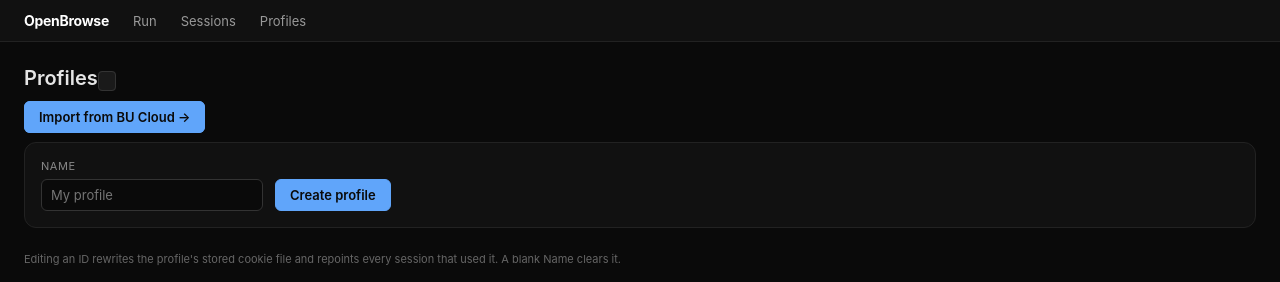
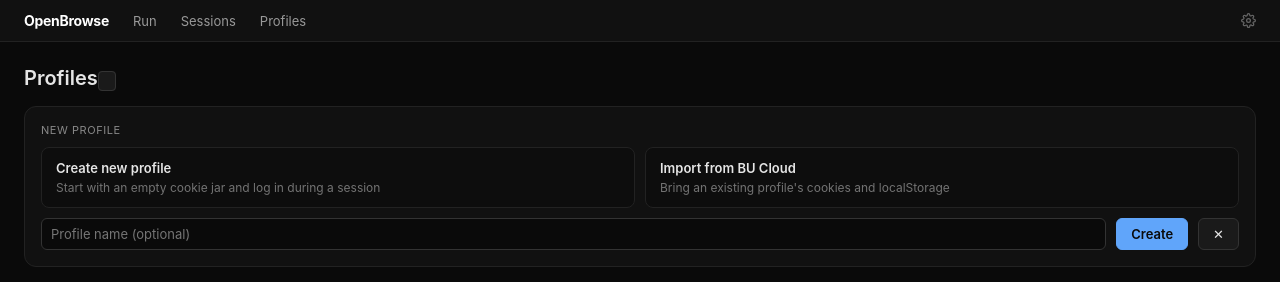
Before and after one commit to lujstn/openbrowse, a FastAPI app: template app/dashboard/templates/profiles.html in a window 1280 px wide. Shown: the top 282 px of the page. Run offline with FastAPI, Linux system fonts and the light colour scheme; the template is opened without the code that fills it, so the values that code supplies are empty; some libraries are stand-ins or nearby versions.

Commit message:
feat: settings page, profile edit flow, run screen refinements
Settings: a cog in the navbar opens a dashboard-auth-gated page that
edits every .env variable in place. Secret-looking values (key,
password, token, secret) render as hidden password fields that keep
their stored value when left blank, with a reveal toggle and a row for
adding new variables. Saving rewrites .env and notes that a restart is
needed.

Profiles: rows are read-only until Edit is clicked; the Save, Delete
and cancel actions then stay visible until used. The create button and
import link merge into one new-profile pane offering create-new versus
import-from-cloud.

Run screen: xhigh is labelled Extra High, and the capacity pill goes
muted with a grey dot when no browsers are in use.

The public default concurrency drops to 1 (config fallback,
.env.example and the setup wizard prefill); per-install values are
unaffected.

```diff
--- a/app/config.py
+++ b/app/config.py
@@ -42,7 +42,7 @@
         default_factory=lambda: _BASE / "data" / "screenshots"
     )
     max_concurrent_sessions: int = field(
-        default_factory=lambda: int(os.environ.get("MAX_CONCURRENT_SESSIONS", "2"))
+        default_factory=lambda: int(os.environ.get("MAX_CONCURRENT_SESSIONS", "1"))
     )
     default_model: str = "claude-sonnet-5"
     stale_session_minutes: int = 15
--- a/app/dashboard/routes.py
+++ b/app/dashboard/routes.py
@@ -35,6 +35,34 @@
 from app.profiles.storage import cookie_domains, read_state_file
 
 logger = logging.getLogger(__name__)
+
+_ENV_PATH = Path(__file__).resolve().parent.parent.parent / ".env"
+_KNOWN_ENV_VARS = [
+    "API_KEY",
+    "ANTHROPIC_API_KEY",
+    "OPENAI_API_KEY",
+    "CAPSOLVER_API_KEY",
+    "DASHBOARD_USER",
+    "DASHBOARD_PASSWORD",
+    "MAX_CONCURRENT_SESSIONS",
+    "DEFAULT_MODEL",
+]
+_SECRET_MARKERS = ("KEY", "PASSWORD", "TOKEN", "SECRET")
+
+
+def _is_secret_var(key: str) -> bool:
+    return any(m in key.upper() for m in _SECRET_MARKERS)
+
+
+def _read_env_file() -> dict[str, str]:
+    entries: dict[str, str] = {}
+    if _ENV_PATH.exists():
+        for line in _ENV_PATH.read_text().splitlines():
+            line = line.strip()
+            if line and not line.startswith("#") and "=" in line:
+                k, v = line.split("=", 1)
+                entries[k.strip()] = v
+    return entries
 
 _template_dir = Path(__file__).parent / "templates"
 templates = Jinja2Templates(directory=str(_template_dir))
@@ -194,7 +222,7 @@
     if spec.can_disable:
         options.append(("none", decorate("none", "None")))
     for level in spec.efforts:
-        label = "XHigh" if level == "xhigh" else level.capitalize()
+        label = "Extra High" if level == "xhigh" else level.capitalize()
         options.append((level, decorate(level, label)))
     return {"options": options, "default": recommended or spec.default}
 
@@ -449,6 +477,43 @@
     await pool.cancel(session_id)
     await crud.update_session(session_id, status="stopped")
     return JSONResponse({"ok": True, "action": "stop"})
+
+
+@router.get("/settings", response_class=HTMLResponse)
+async def settings_page(request: Request):
+    entries = _read_env_file()
+    keys = list(entries) + [k for k in _KNOWN_ENV_VARS if k not in entries]
+    rows = [
+        {
+            "key": k,
+            "value": "" if _is_secret_var(k) else entries.get(k, ""),
+            "present": k in entries,
+            "secret": _is_secret_var(k),
+        }
+        for k in keys
+    ]
+    return templates.TemplateResponse(
+        request,
+        "settings.html",
+        context={"rows": rows, "saved": request.query_params.get("saved") == "1"},
+    )
+
+
+@router.post("/settings")
+async def settings_save(request: Request):
+    form = await request.form()
+    entries = _read_env_file()
+    new: dict[str, str] = {}
+    for k, v in zip(form.getlist("key"), form.getlist("value")):
+        k, v = str(k).strip(), str(v).strip()
+        if not k:
+            continue
+        if _is_secret_var(k) and not v and k in entries:
+            new[k] = entries[k]
+        elif v:
+            new[k] = v
+    _ENV_PATH.write_text("\n".join(f"{k}={v}" for k, v in new.items()) + "\n")
+    return RedirectResponse("/settings?saved=1", status_code=303)
 
 
 @router.get("/profiles", response_class=HTMLResponse)
--- a/app/dashboard/templates/base.html
+++ b/app/dashboard/templates/base.html
@@ -47,6 +47,15 @@
       nav a.active {
         color: #fff;
         text-decoration: none;
+      }
+      nav .nav-cog {
+        margin-left: auto;
+        display: inline-flex;
+        align-items: center;
+        color: #666;
+      }
+      nav .nav-cog:hover {
+        color: #fff;
       }
       .container {
         max-width: 1400px;
@@ -158,6 +167,9 @@
       <a href="/">Run</a>
       <a href="/sessions">Sessions</a>
       <a href="/profiles">Profiles</a>
+      <a href="/settings" class="nav-cog" title="Settings" aria-label="Settings">
+        <svg width="15" height="15" viewBox="0 0 24 24" fill="none" stroke="currentColor" stroke-width="2" stroke-linecap="round" stroke-linejoin="round"><circle cx="12" cy="12" r="3"/><path d="M19.4 15a1.65 1.65 0 0 0 .33 1.82l.06.06a2 2 0 1 1-2.83 2.83l-.06-.06a1.65 1.65 0 0 0-1.82-.33 1.65 1.65 0 0 0-1 1.51V21a2 2 0 1 1-4 0v-.09A1.65 1.65 0 0 0 9 19.4a1.65 1.65 0 0 0-1.82.33l-.06.06a2 2 0 1 1-2.83-2.83l.06-.06a1.65 1.65 0 0 0 .33-1.82 1.65 1.65 0 0 0-1.51-1H3a2 2 0 1 1 0-4h.09A1.65 1.65 0 0 0 4.6 9a1.65 1.65 0 0 0-.33-1.82l-.06-.06a2 2 0 1 1 2.83-2.83l.06.06a1.65 1.65 0 0 0 1.82.33H9a1.65 1.65 0 0 0 1-1.51V3a2 2 0 1 1 4 0v.09a1.65 1.65 0 0 0 1 1.51 1.65 1.65 0 0 0 1.82-.33l.06-.06a2 2 0 1 1 2.83 2.83l-.06.06a1.65 1.65 0 0 0-.33 1.82V9a1.65 1.65 0 0 0 1.51 1H21a2 2 0 1 1 0 4h-.09a1.65 1.65 0 0 0-1.51 1z"/></svg>
+      </a>
     </nav>
     <div class="container">{% block content %}{% endblock %}</div>
   </body>
--- a/app/dashboard/templates/profiles.html
+++ b/app/dashboard/templates/profiles.html
@@ -129,21 +149,60 @@
   .domains .muted {
     color: #555;
   }
+  .np-tiles {
+    display: grid;
+    grid-template-columns: 1fr 1fr;
+    gap: 10px;
+  }
+  .np-tile {
+    display: flex;
+    flex-direction: column;
+    gap: 4px;
+    text-align: left;
+    background: #0d0d0d;
+    border: 1px solid #222;
+    border-radius: 8px;
+    padding: 12px 14px;
+    cursor: pointer;
+    font-family: inherit;
+    transition: border-color 0.12s ease;
+    text-decoration: none;
+  }
+  .np-tile:hover {
+    border-color: #60a5fa;
+    text-decoration: none;
+  }
+  .np-name {
+    color: #e5e5e5;
+    font-size: 13px;
+    font-weight: 600;
+  }
+  .np-sub {
+    color: #737373;
+    font-size: 12px;
+  }
 </style>
 {% endblock %} {% block content %}
 <h1>Profiles <span class="badge">{{ total }}</span></h1>
 
-<p style="margin-bottom: 16px;">
-  <a class="btn btn-primary" href="/profiles/import">Import from BU Cloud →</a>
-</p>
-
-<form class="create-card" method="post" action="/profiles/create">
-  <div class="field">
-    <label for="new-name">Name</label>
-    <input id="new-name" name="name" placeholder="My profile" />
+<div class="create-card" style="flex-direction: column; align-items: stretch; gap: 10px">
+  <span style="color: #888; font-size: 11px; text-transform: uppercase; letter-spacing: 0.05em">New profile</span>
+  <div class="np-tiles">
+    <button type="button" class="np-tile" id="np-create-tile">
+      <span class="np-name">Create new profile</span>
+      <span class="np-sub">Start with an empty cookie jar and log in during a session</span>
+    </button>
+    <a class="np-tile" href="/profiles/import">
+      <span class="np-name">Import from BU Cloud</span>
+      <span class="np-sub">Bring an existing profile's cookies and localStorage</span>
+    </a>
   </div>
-  <button class="btn btn-primary" type="submit">Create profile</button>
+  <form id="np-create-form" method="post" action="/profiles/create" hidden style="display: flex; gap: 10px; align-items: center">
+    <input name="name" placeholder="Profile name (optional)" autocomplete="off" style="flex: 1" />
+    <button class="btn btn-primary" type="submit">Create</button>
+    <button class="btn" type="button" id="np-create-cancel">✕</button>
   </form>
+</div>
 
 <p class="hint">
   Editing an ID rewrites the profile's stored cookie file and repoints every
@@ -203,10 +264,44 @@
             >
               Delete
             </button>
+            <button class="btn btn-cancel" type="button" onclick="cancelEdit(this)" title="Cancel">✕</button>
+          </span>
         </div>
       </td>
     </tr>
     {% endfor %}
   </tbody>
 </table>
+<script>
+  function enterEdit(btn) {
+    var tr = btn.closest("tr");
+    tr.classList.add("editing");
+    tr.querySelectorAll(".cell-input").forEach(function (i) {
+      i.removeAttribute("readonly");
+    });
+    tr.querySelector(".cell-input").focus();
+  }
+  function cancelEdit(btn) {
+    var tr = btn.closest("tr");
+    tr.classList.remove("editing");
+    tr.querySelectorAll(".cell-input").forEach(function (i) {
+      i.value = i.defaultValue;
+      i.setAttribute("readonly", "");
+    });
+  }
+  (function () {
+    var tile = document.getElementById("np-create-tile");
+    var form = document.getElementById("np-create-form");
+    var cancel = document.getElementById("np-create-cancel");
+    tile.addEventListener("click", function () {
+      form.hidden = false;
+      form.style.display = "flex";
+      form.querySelector("input").focus();
+    });
+    cancel.addEventListener("click", function () {
+      form.hidden = true;
+      form.style.display = "none";
+    });
+  })();
+</script>
 {% endblock %}
--- a/app/dashboard/templates/setup.html
+++ b/app/dashboard/templates/setup.html
@@ -36,7 +36,7 @@
       <input name="dashboard_password" type="password" />
     </label>
     <label>Max concurrent sessions on this device
-      <input name="max_concurrent_sessions" value="2" inputmode="numeric" pattern="[0-9]*" />
+      <input name="max_concurrent_sessions" value="1" inputmode="numeric" pattern="[0-9]*" />
       <small>Each session runs a full browser: budget roughly 2GB RAM and one CPU core per session. 2 suits ~4GB/2 cores, 5 suits ~8&ndash;16GB/4 cores, 20 needs ~40GB/16+ cores.</small>
     </label>
     <button type="submit">Save configuration</button>
```
Also changed, not shown: other parts of app/dashboard/templates/profiles.html (+28 -6 lines), app/dashboard/templates/run.html (+13 -1 lines), app/dashboard/templates/settings.html (added, +158 -0 lines), tests/test_browser.py (+8 -1 lines), tests/test_dashboard.py (+38 -0 lines), tests/test_dashboard_run.py (+9 -1 lines), 1 other file. Lines whose indentation alone changed are shown as unchanged.
